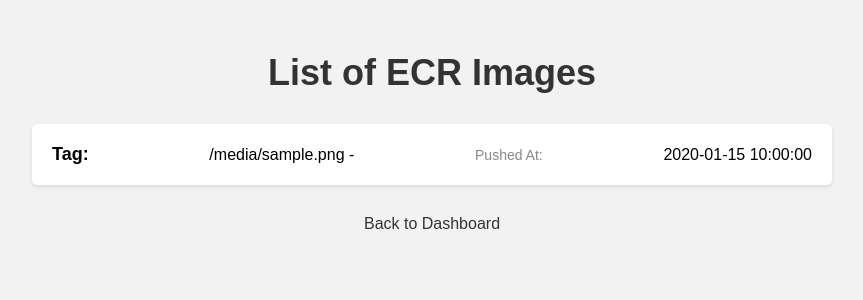
After one commit to sairaghavaa/aiops, a Flask app: template templates/list_images.html in a window 1280 px wide. The commit adds this page. Shown: the top 300 px of the page, without its empty margins (208-1071 px from the left). Run offline with Flask 3, Linux system fonts and the light colour scheme; the template is opened without the code that fills it: most values are stand-ins (such as "Sample title", 1, 10 or a date in 2020).

Commit message:
Added list_ECR_images and Stop and Start Containers funtionalities

```diff
--- a/app.py
+++ b/app.py
@@ -3,13 +3,14 @@
 from flask import Flask, render_template, request, redirect, url_for, flash, session
 import requests
 import os
-
+from datetime import datetime
 app = Flask(__name__)
 app.secret_key = os.urandom(16)
 
 # Replace these URLs with your actual API Gateway URLs
 START_CONTAINER_URL = 'https://example.com/start'
 STOP_CONTAINER_URL = 'https://example.com/stop'
+LIST_IMAGES_URL = 'https://uun2e0c5i4.execute-api.eu-west-2.amazonaws.com/default/testing-ECR-POC'
 
 # Placeholder for user storage (consider using a database in production)
 users = {'admin': 'password'}
@@ -24,7 +25,7 @@ def home():
 def dashboard():
     if 'username' not in session:
         return redirect(url_for('login'))
-    functionalities = ['Start and Stop Containers']  # Add more functionalities as needed
+    functionalities = ['Start and Stop Containers', 'List ECS Images']  # Add more functionalities as needed
     return render_template('dashboard.html', functionalities=functionalities)
 
 @app.route('/login', methods=['GET', 'POST'])
@@ -92,5 +93,34 @@ def stop_container():
         flash(ERROR_MESSAGE)
     return render_template(INDEX_HTML)  # Change from redirect to render_template
 
+def is_new_image(image_pushed_at, threshold_hours=24):
+    # Convert the string to a datetime object
+    pushed_at_dt = datetime.strptime(image_pushed_at, "%Y-%m-%d %H:%M:%S")
+    return (datetime.utcnow() - pushed_at_dt).total_seconds() < threshold_hours * 3600
+
+@app.route('/list_images', methods=['GET'])
+def list_images():
+    if 'username' not in session:
+        flash('Please log in to view the images.')
+        return redirect(url_for('login'))
+
+    try:
+        response = requests.get(LIST_IMAGES_URL)
+        if response.status_code == 200:
+            images = response.json()
+            # Sort and mark new images
+            images.sort(key=lambda x: x['imagePushedAt'], reverse=True)
+            for image in images:
+                image['isNew'] = is_new_image(image['imagePushedAt'])
+            return render_template('list_images.html', images=images)
+        else:
+            flash('Could not fetch images. Please try again.')
+            return redirect(url_for('dashboard'))
+    except requests.exceptions.RequestException as e:
+        flash('An error occurred while trying to fetch images.')
+        return redirect(url_for('dashboard'))
+
 if __name__ == '__main__':
     app.run(debug=True)
+
+# JSON response with a list of images, each with a name and pushedAt field.
--- /dev/null
+++ b/templates/list_images.html
@@ -0,0 +1,102 @@
+<!DOCTYPE html>
+<html lang="en">
+<head>
+    <meta charset="UTF-8">
+    <title>List of ECR Images</title>
+    <style>
+        body {
+            font-family: Arial, sans-serif;
+            background-color: #f2f2f2;
+        }
+
+        .container {
+            max-width: 800px;
+            margin: 0 auto;
+            padding: 20px;
+        }
+
+        h1 {
+            text-align: center;
+            color: #333;
+            font-size: 36px;
+            margin-bottom: 30px;
+        }
+
+        .image-card {
+            background-color: #fff;
+            border-radius: 5px;
+            padding: 20px;
+            margin-bottom: 20px;
+            box-shadow: 0 2px 4px rgba(0, 0, 0, 0.1);
+            display: flex;
+            align-items: center;
+            justify-content: space-between;
+        }
+
+        .image-card.new {
+            color: green;
+        }
+
+        .image-card .tag {
+            font-weight: bold;
+            font-size: 18px;
+        }
+
+        .image-card .pushed-at {
+            color: #888;
+            font-size: 14px;
+        }
+
+        .back-link {
+            display: block;
+            text-align: center;
+            margin-top: 30px;
+            color: #333;
+            text-decoration: none;
+            font-size: 16px;
+        }
+
+        @media only screen and (max-width: 600px) {
+            .container {
+                padding: 10px;
+            }
+
+            h1 {
+                font-size: 24px;
+                margin-bottom: 20px;
+            }
+
+            .image-card {
+                padding: 15px;
+                margin-bottom: 15px;
+            }
+
+            .image-card .tag {
+                font-size: 16px;
+            }
+
+            .image-card .pushed-at {
+                font-size: 12px;
+            }
+
+            .back-link {
+                margin-top: 20px;
+                font-size: 14px;
+            }
+        }
+    </style>
+</head>
+<body>
+    <div class="container">
+        <h1>List of ECR Images</h1>
+        <div>
+            {% for image in images %}
+                <div class="image-card {% if image.isNew %}new{% endif %}">
+                    <span class="tag">Tag:</span> {{ image.imageTag }} - <span class="pushed-at">Pushed At:</span> {{ image.imagePushedAt }}
+                </div>
+            {% endfor %}
+        </div>
+        <a href="{{ url_for('dashboard') }}" class="back-link">Back to Dashboard</a>
+    </div>
+</body>
+</html>
```
Also changed, not shown: templates/dashboard.html (+29 -0 lines), templates/index.html (line endings or trailing spaces), 4 other files.
